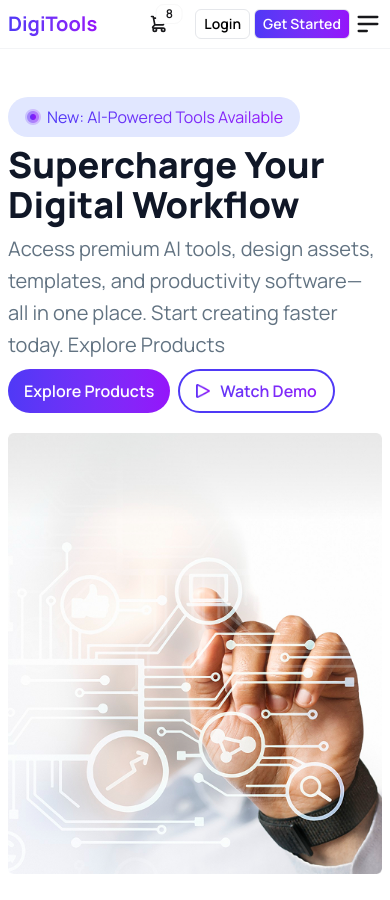
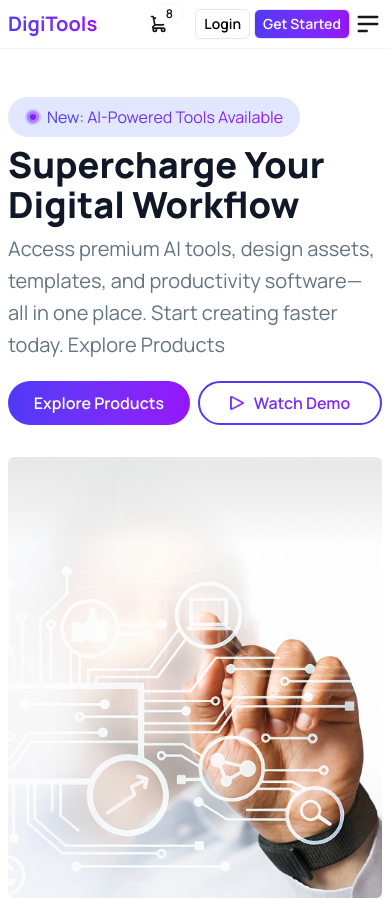
Before and after one commit to Aminulislam98/Assignment-6, a React (Vite) app: page / in a window 390 px wide. Shown: the top 900 px of the page. Built offline with nearby package versions, Linux system fonts and the light colour scheme.

Commit message:
Enhance Banner component layout and button styles for improved responsiveness

```diff
--- a/src/Banner/Banner.jsx
+++ b/src/Banner/Banner.jsx
@@ -10,7 +10,7 @@ const Banner = () => {
       {/* banner container */}
       <div className="max-w-7xl w-full mx-auto flex flex-col lg:flex-row  justify-between gap-5 lg:gap-12">
         {/* banner left side */}
-        <div className="space-y-2 lg:space-y-4 max-w-2xl flex flex-col justify-center items-start">
+        <div className="space-y-2 lg:space-y-4 max-w-2xl flex flex-col justify-center items-start ">
           {/* network section */}
           <div className="bg-[#E1E7FF] rounded-4xl w-full px-4 py-2 flex flex-row justify-center items-center gap-1.5 max-w-73 ">
             <img className="w-4 h-4" src={NetLogo} alt="" />
@@ -29,15 +29,15 @@ const Banner = () => {
             software—all in one place. Start creating faster today. Explore
             Products
           </p>
-          <div className="flex flex-row gap-2 lg:gap-4 lg:mt-4">
+          <div className="flex flex-row justify-between gap-2 lg:gap-4 my-3 lg:mt-4 w-full lg:w-auto">
             <button
-              className=" cursor-pointer bg-linear-to-r from-[#4F39F6] to-[#9514FA] text-white py-2 px-4 font-semibold text-base rounded-3xl
+              className=" w-full lg:w-auto cursor-pointer bg-linear-to-r from-[#4F39F6] to-[#9514FA] text-white py-2 px-4 font-semibold text-base rounded-3xl
             "
             >
               Explore Products
             </button>
             <button
-              className="cursor-pointer flex flex-row justify-center items-center py-2 px-4 font-semibold text-base rounded-3xl gap-2.5 border-2 border-[#4F39F6]
+              className="w-full lg:w-auto cursor-pointer flex flex-row justify-center items-center py-2 px-4 font-semibold text-base rounded-3xl gap-2.5 border-2 border-[#4F39F6]
             bg-linear-to-r from-[#4F39F6] to-[#9514FA]  bg-clip-text text-transparent
             "
             >
```
